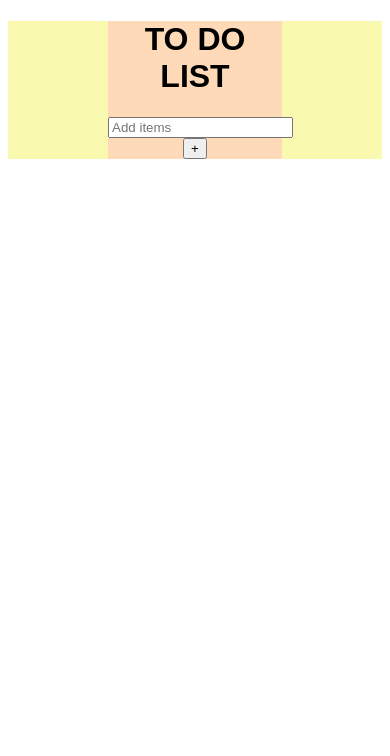
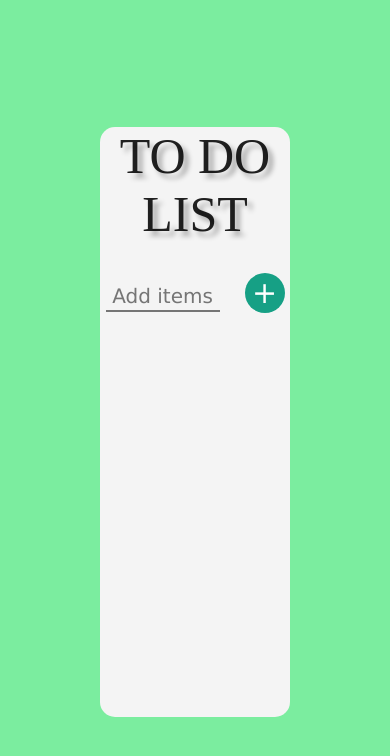
Before and after one commit to parwinakhtari/TO-DO-LIST, a React (Create React App) app: page / in a window 390 px wide. Shown: the top 756 px of the page. Built offline with nearby package versions, Linux system fonts and the light colour scheme.

Commit message:
style updated

```diff
--- a/src/styles.css
+++ b/src/styles.css
@@ -1,50 +1,127 @@
+* {
+  box-sizing: border-box;
+  padding: 0;
+  margin: 0;
+  font-family: "Lucida Sans", "Lucida Sans Regular", "Lucida Grande",
+    "Lucida Sans Unicode", Geneva, Verdana, sans-serif;
+}
 .main_div {
-  font-family: sans-serif;
-  background-color: rgb(250, 249, 176);
+  width: 100%;
+  height: 100vh;
+  background-color: #7bed9f;
+  display: flex;
+  flex-direction: row;
+  justify-content: center;
+  align-items: center;
+  text-align: center;
 }
 .center_div {
-  font-family: sans-serif;
-  background-color: peachpuff;
+  width: 25%;
+  height: 70vh;
+  background-color: #f4f4f4;
   text-align: center;
-  margin:  0 100px ;
+  margin: 0 100px;
+  box-shadow: 5px 5px 5px 15px -5px rgba(0, 0, 0, 0.5);
+  border-radius: 15px;
 }
-ol{
+h1 {
+  color: rgba(0, 0, 0, 0.87);
+  font-size: 50px;
+  margin-bottom: 30px;
+  min-width: 64px;
+  box-sizing: border-box;
+  font-family: cursive;
+  font-weight: 500;
+  border-radius: 40px;
+  letter-spacing: 0.02857 em;
+  text-shadow: 5px 5px 5px rgba(0, 0, 0, 0.3);
+}
+
+input {
+  text-align: center;
+  height: 30px;
+  border: none;
+  background: transparent;
+  font-size: 20px;
+  font-weight: 500;
+  width: 60%;
+  border-bottom: 2px solid #757575;
+  outline: none;
+  margin-right: 20px;
+}
+button {
+  width: 50px;
+  height: 55px;
+  background-color: #16a085 !important;
+  color: white !important;
+  box-shadow: 5px 5px 5px 15px -5px rgba(0, 0, 0, 0.3);
+  border-radius: 50% !important;
+  outline: none;
+  border: none;
+  font-size: 40px;
+}
+button:hover {
+  background-color: #7bed9f !important;
+  color: #000000 !important;
+  cursor: pointer;
+}
+ol {
   margin-top: 30px;
-  margin-right: 100px;
 }
-ol li{
-padding-left:  0 px;
+ol li {
+  padding-left: 0 px;
   text-align: left;
-font-weight:500;
+  font-weight: 500;
   font-size: 20px;
   min-height: 40px;
   display: flex;
   align-items: center;
-color: #8566aa;
+  color: #16a085;
   text-transform: capitalize;
+  list-style: none;
 }
-.todo_style{
+.todo_style {
   display: flex;
   flex-direction: row;
   justify-content: left;
-align-items:center;
+  align-items: center;
 }
-.todo_style , .fa-times{
-width: 20px;
-height: 20px;
+.todo_style .fa-times {
+  width: 25px;
+  height: 25px;
   display: flex;
   justify-content: center;
   align-items: center;
   border-radius: 50%;
   margin: 0 15px 0 35px;
+  padding: 5px;
   color: aliceblue;
-background-color:#8566aa;
-box-shadow: 5px 5px 5px 15px -5px rgba(0,0,0,0.3);
+  background-color: #16a085;
+  box-shadow: 5px 5px 5px 15px -5px rgba(0, 0, 0, 0.3);
 }
-.todo_style .fa-times:hover{
-  background-color: red;
+.todo_style .fa-times:hover {
+  background-color: transparent;
+  color: crimson;
   cursor: pointer;
+  box-shadow: 5px 5px 5px 15px -5px rgba(255, 0, 0, 0.5);
 }
-.todo_style .fa-times:hover .list_style{
+.todo_style .fa-times:hover .list_style {
   color: crimson;
 }
+@media (max-width: 768px) {
+  .center_div {
+    width: 55%;
+  }
+  .todo_style .fa-times {
+    margin: 0 15px 0 15px;
+    display: flex;
+    justify-content: center;
+    align-items: center;
+  }
+  button {
+    margin-left: 5px;
+    height: 40px;
+    width: 40px;
+    font-size: 30px;
+  }
+}
```
Lines whose indentation alone changed are shown as unchanged.
